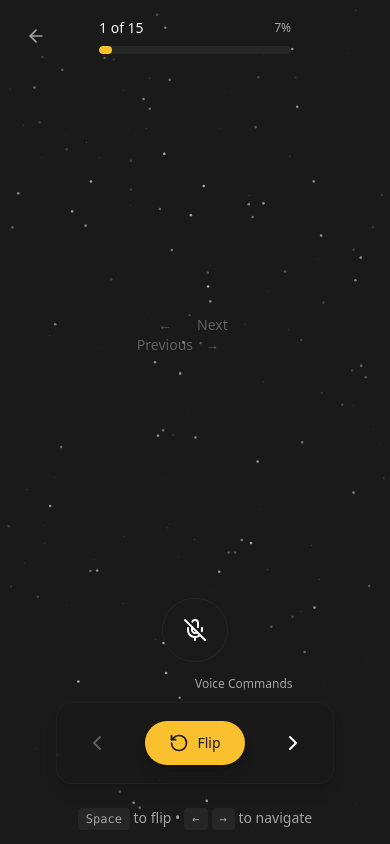
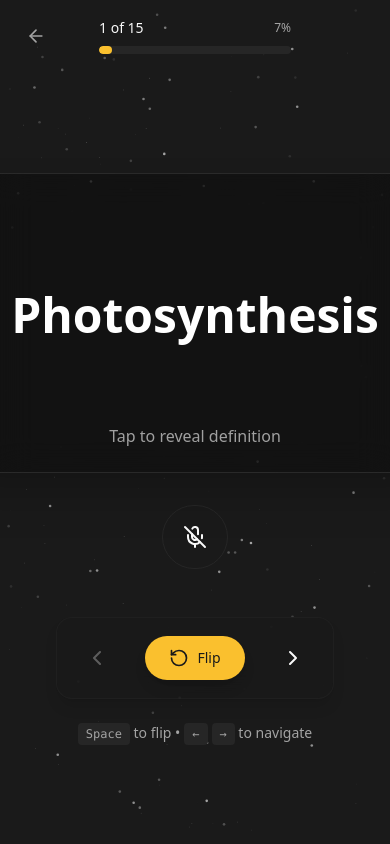
Before and after one commit to SAKETH11111/flashcast-app, a React (Vite) app: page /flashcast-app/study/1 in a window 390 px wide. Built offline with nearby package versions, Linux system fonts and the light colour scheme.

Commit message:
enhance StudyPage functionality and VoiceButton animations; add direction state and improve tooltip interactions

```diff
--- a/src/pages/StudyPage/components/Flashcard.tsx
+++ b/src/pages/StudyPage/components/Flashcard.tsx
@@ -1,165 +1,163 @@
 "use client";
 
 import React from "react";
-import { motion } from "framer-motion";
-import type { PanInfo } from "framer-motion";
+import { motion, AnimatePresence } from "framer-motion";
+import { ChevronLeft, ChevronRight } from "lucide-react";
 import { cn } from "@/lib/utils";
-import { GridPatternBackground } from "@/components/ui/GridPatternBackground";
 import type { FlashcardData } from "../types";
 
 interface FlashcardProps {
   card: FlashcardData;
   isFlipped: boolean;
+  direction: number;
   onFlip: () => void;
   onNext: () => void;
   onPrevious: () => void;
+  isPrevAvailable: boolean;
+  isNextAvailable: boolean;
 }
+
+const cardVariants = {
+  enter: (direction: number) => ({
+    x: direction > 0 ? 200 : -200,
+    opacity: 0,
+  }),
+  center: {
+    zIndex: 1,
+    x: 0,
+    opacity: 1,
+  },
+  exit: (direction: number) => ({
+    zIndex: 0,
+    x: direction < 0 ? 200 : -200,
+    opacity: 0,
+  }),
+};
 
 const Flashcard: React.FC<FlashcardProps> = ({
   card,
   isFlipped,
+  direction,
   onFlip,
   onNext,
   onPrevious,
+  isPrevAvailable,
+  isNextAvailable
 }) => {
-  const handleDragEnd = (_: MouseEvent | TouchEvent | PointerEvent, info: PanInfo) => {
-    const threshold = 100;
-
-    if (info.offset.x > threshold) {
-      onPrevious();
-    } else if (info.offset.x < -threshold) {
-      onNext();
-    }
-  };
-
   return (
+    <div className="relative w-[500px] h-[300px] mx-auto">
+      <AnimatePresence initial={false} custom={direction} mode="wait">
         <motion.div
-      className="relative w-full max-w-2xl mx-auto"
-      drag="x"
-      dragConstraints={{ left: 0, right: 0 }}
-      dragElastic={0.2}
-      onDragEnd={handleDragEnd}
-      whileDrag={{ scale: 0.95 }}
+          key={card.id}
+          custom={direction}
+          variants={cardVariants}
+          initial="enter"
+          animate="center"
+          exit="exit"
+          transition={{
+            x: { type: "spring", stiffness: 400, damping: 40 },
+            opacity: { duration: 0.15 },
+          }}
+          className="absolute w-full h-full"
         >
-      <motion.div
+          <div
+            className="relative w-full h-full cursor-pointer"
+            style={{ transformStyle: "preserve-3d" }}
+            onClick={onFlip}
+          >
+            {/* Front of card (Term) */}
+            <div
               className={cn(
-          "relative w-full h-[400px] md:h-[500px] lg:h-[600px]",
-          "rounded-3xl overflow-hidden cursor-pointer",
-          "transform border-2 border-transparent",
-          "transition-all duration-300 ease-in-out",
-          "hover:border-primary/50 hover:shadow-2xl",
-          "bg-gradient-to-br from-background/80 to-background/60",
-          "backdrop-blur-lg"
+                "absolute inset-0 w-full h-full",
+                "rounded-3xl border border-white/10 bg-black/30 backdrop-blur-lg",
+                "flex flex-col items-center justify-center text-center p-8",
+                "shadow-2xl",
               )}
-        onClick={onFlip}
-        whileHover={{ scale: 1.02 }}
-        whileTap={{ scale: 0.98 }}
-        transition={{ type: "spring", stiffness: 300, damping: 20 }}
               style={{
-          perspective: "1000px",
+                backfaceVisibility: "hidden",
+                transform: isFlipped ? "rotateY(180deg)" : "rotateY(0deg)",
+                transition: "transform 0.4s ease-in-out",
               }}
             >
-        {/* Grid pattern background */}
-        <GridPatternBackground
-          size={30}
-          className="absolute inset-0 opacity-30"
-        />
+              <div className="max-w-lg">
+                <h2 className="text-5xl md:text-6xl font-bold text-white mb-4">
+                  {card.term}
+                </h2>
+              </div>
+              <p className="absolute bottom-6 text-base text-white/60">
+                Tap to reveal definition
+              </p>
+            </div>
 
-        {/* Card content container */}
-        <div className="relative h-full" style={{ transformStyle: "preserve-3d" }}>
-          {/* Front side */}
-          <motion.div
-            className="absolute inset-0 flex flex-col items-center justify-center p-8 md:p-12"
-            animate={{
-              rotateY: isFlipped ? 180 : 0,
-            }}
-            transition={{
-              duration: 0.6,
-              type: "spring",
-              stiffness: 100,
-              damping: 15,
-            }}
+            {/* Back of card (Definition) */}
+            <div
+              className={cn(
+                "absolute inset-0 w-full h-full",
+                "rounded-3xl border border-white/10 bg-black/30 backdrop-blur-lg",
+                "flex flex-col items-center justify-center text-center p-8",
+                "shadow-2xl",
+              )}
               style={{
                 backfaceVisibility: "hidden",
+                transform: isFlipped ? "rotateY(0deg)" : "rotateY(-180deg)",
+                transition: "transform 0.4s ease-in-out",
               }}
             >
-            <div className="text-center max-w-lg">
-              <motion.div
-                initial={{ opacity: 0, y: 20 }}
-                animate={{ opacity: 1, y: 0 }}
-                transition={{ delay: 0.1 }}
-              >
-                <h2 className="text-3xl md:text-4xl lg:text-5xl font-bold text-foreground mb-4">
+              <div className="max-w-lg">
+                <h3 className="text-3xl font-bold text-yellow-400 mb-6">
                   {card.term}
-                </h2>
-                <p className="text-lg text-muted-foreground">
-                  Tap to reveal definition
+                </h3>
+                <p className="text-xl text-white/90 leading-relaxed">
+                  {card.definition}
                 </p>
-              </motion.div>
+              </div>
+              <p className="absolute bottom-6 text-sm text-white/50">
+                Tap to flip back
+              </p>
+            </div>
           </div>
         </motion.div>
+      </AnimatePresence>
 
-          {/* Back side */}
-          <motion.div
-            className="absolute inset-0 flex flex-col items-center justify-center p-8 md:p-12"
-            animate={{
-              rotateY: isFlipped ? 0 : -180,
+      {/* Navigation Buttons */}
+      <button
+        onClick={(e) => {
+          e.stopPropagation();
+          onPrevious();
         }}
-            transition={{
-              duration: 0.6,
-              type: "spring",
-              stiffness: 100,
-              damping: 15,
+        disabled={!isPrevAvailable}
+        className={cn(
+          "absolute left-[-60px] top-1/2 -translate-y-1/2 z-20",
+          "w-14 h-14 rounded-full",
+          "bg-black/20 hover:bg-black/40 border border-white/10",
+          "text-white disabled:opacity-30 disabled:cursor-not-allowed",
+          "transition-all duration-200 hover:scale-105",
+          "backdrop-blur-sm flex items-center justify-center",
+        )}
+        aria-label="Previous card"
+      >
+        <ChevronLeft className="w-7 h-7" />
+      </button>
+
+      <button
+        onClick={(e) => {
+          e.stopPropagation();
+          onNext();
         }}
-            style={{
-              backfaceVisibility: "hidden",
-              transform: "rotateY(180deg)",
-            }}
+        disabled={!isNextAvailable}
+        className={cn(
+          "absolute right-[-60px] top-1/2 -translate-y-1/2 z-20",
+          "w-14 h-14 rounded-full",
+          "bg-black/20 hover:bg-black/40 border border-white/10",
+          "text-white disabled:opacity-30 disabled:cursor-not-allowed",
+          "transition-all duration-200 hover:scale-105",
+          "backdrop-blur-sm flex items-center justify-center",
+        )}
+        aria-label="Next card"
       >
-            <div className="text-center max-w-lg">
-              <motion.div
-                initial={{ opacity: 0, y: 20 }}
-                animate={{ opacity: isFlipped ? 1 : 0, y: isFlipped ? 0 : 20 }}
-                transition={{ delay: isFlipped ? 0.3 : 0 }}
-              >
-                <h3 className="text-2xl md:text-3xl font-semibold text-primary mb-6">
-                  {card.term}
-                </h3>
-                <p className="text-lg md:text-xl text-foreground leading-relaxed">
-                  {card.definition}
-                </p>
-              </motion.div>
+        <ChevronRight className="w-7 h-7" />
+      </button>
     </div>
-          </motion.div>
-        </div>
-
-        {/* Subtle gradient overlay for depth */}
-        <div className="absolute inset-0 bg-gradient-to-t from-black/5 to-transparent pointer-events-none" />
-      </motion.div>
-
-      {/* Card status indicator */}
-      {card.known !== undefined && (
-        <motion.div
-          className={cn(
-            "absolute -top-2 -right-2 w-6 h-6 rounded-full border-2 border-background",
-            card.known
-              ? "bg-green-500"
-              : "bg-red-500"
-          )}
-          initial={{ scale: 0 }}
-          animate={{ scale: 1 }}
-          transition={{ type: "spring", stiffness: 300, damping: 20 }}
-        />
-      )}
-
-      {/* Swipe indicators */}
-      <div className="absolute top-1/2 left-0 transform -translate-y-1/2 -translate-x-full text-muted-foreground/50 text-sm font-medium">
-        ← Previous
-      </div>
-      <div className="absolute top-1/2 right-0 transform -translate-y-1/2 translate-x-full text-muted-foreground/50 text-sm font-medium">
-        Next →
-      </div>
-    </motion.div>
   );
 };
 
--- a/src/pages/StudyPage/components/VoiceButton.tsx
+++ b/src/pages/StudyPage/components/VoiceButton.tsx
@@ -26,40 +26,42 @@ const VoiceButton: React.FC<VoiceButtonProps> = ({ onVoiceToggle }) => {
       animate={{ scale: 1, opacity: 1 }}
       transition={{
         type: "spring",
-        stiffness: 300,
-        damping: 20,
-        delay: 0.3
+        stiffness: 400,
+        damping: 25,
+        delay: 0.2
       }}
     >
-      {/* Pulse animation ring when listening */}
+      {/* Subtle pulse ring when listening */}
       {isListening && (
         <motion.div
-          className="absolute inset-0 rounded-full border-2 border-primary"
+          className="absolute inset-0 rounded-full border border-primary/30"
+          initial={{ scale: 1, opacity: 0.6 }}
           animate={{
-            scale: [1, 1.5, 1],
-            opacity: [0.7, 0, 0.7],
+            scale: [1, 1.3, 1],
+            opacity: [0.6, 0.2, 0.6],
           }}
           transition={{
-            duration: 1.5,
+            duration: 2,
             repeat: Infinity,
             ease: "easeInOut",
           }}
         />
       )}
 
-      {/* Secondary pulse ring */}
+      {/* Secondary subtle ring */}
       {isListening && (
         <motion.div
-          className="absolute inset-0 rounded-full border-2 border-primary"
+          className="absolute inset-0 rounded-full border border-primary/20"
+          initial={{ scale: 1, opacity: 0.4 }}
           animate={{
-            scale: [1, 2, 1],
-            opacity: [0.5, 0, 0.5],
+            scale: [1, 1.5, 1],
+            opacity: [0.4, 0.1, 0.4],
           }}
           transition={{
-            duration: 1.5,
+            duration: 2,
             repeat: Infinity,
             ease: "easeInOut",
-            delay: 0.3,
+            delay: 0.5,
           }}
         />
       )}
@@ -70,15 +72,22 @@ const VoiceButton: React.FC<VoiceButtonProps> = ({ onVoiceToggle }) => {
         onClick={handleToggle}
         className={cn(
           "relative w-16 h-16 rounded-full",
-          "transition-all duration-300",
+          "transition-all duration-300 ease-out",
+          "hover:shadow-lg active:scale-95",
           isListening
-            ? "bg-primary text-primary-foreground shadow-lg scale-110"
-            : "hover:bg-primary/10 hover:border-primary",
+            ? "bg-primary text-primary-foreground shadow-md"
+            : "hover:bg-primary/5 hover:border-primary/50",
         )}
       >
         <motion.div
-          animate={{ rotate: isListening ? 360 : 0 }}
-          transition={{ duration: 0.3 }}
+          animate={{
+            scale: isListening ? 1.1 : 1,
+            rotate: isListening ? [0, 5, -5, 0] : 0
+          }}
+          transition={{
+            scale: { duration: 0.2, ease: "easeOut" },
+            rotate: { duration: 0.4, ease: "easeInOut" }
+          }}
         >
           {isListening ? (
             <Mic className="w-6 h-6" />
@@ -88,39 +97,23 @@ const VoiceButton: React.FC<VoiceButtonProps> = ({ onVoiceToggle }) => {
         </motion.div>
       </Button>
 
-      {/* Status text */}
+      {/* Professional tooltip on hover */}
       <motion.div
-        className="absolute top-full mt-2 left-1/2 transform -translate-x-1/2 whitespace-nowrap"
-        initial={{ opacity: 0, y: -10 }}
-        animate={{ opacity: 1, y: 0 }}
-        transition={{ delay: 0.5 }}
+        className={cn(
+          "absolute bottom-full mb-3 left-1/2 transform -translate-x-1/2",
+          "bg-black/80 text-white text-xs px-3 py-2 rounded-lg",
+          "backdrop-blur-sm border border-white/10",
+          "opacity-0 pointer-events-none",
+          "transition-opacity duration-200",
+          "whitespace-nowrap"
+        )}
+        whileHover={{ opacity: 1 }}
       >
-        <span className="text-xs text-muted-foreground">
-          {isListening ? "Listening..." : "Voice Commands"}
-        </span>
+        {isListening ? "Click to stop listening" : "Click to start voice commands"}
+
+        {/* Tooltip arrow */}
+        <div className="absolute top-full left-1/2 transform -translate-x-1/2 border-4 border-transparent border-t-black/80" />
       </motion.div>
-
-      {/* Voice command hints tooltip (shown when not listening) */}
-      {!isListening && (
-        <motion.div
-          className={cn(
-            "absolute bottom-full mb-2 left-1/2 transform -translate-x-1/2",
-            "bg-popover text-popover-foreground text-xs p-2 rounded-lg",
-            "border shadow-lg max-w-xs text-center",
-            "opacity-0 pointer-events-none group-hover:opacity-100",
-            "transition-opacity duration-200"
-          )}
-          initial={{ opacity: 0, scale: 0.8 }}
-          whileHover={{ opacity: 1, scale: 1 }}
-        >
-          <p className="mb-1 font-medium">Voice Commands:</p>
-          <p>"Flip card" • "Next" • "Previous"</p>
-          <p>"I know this" • "I don't know"</p>
-
-          {/* Tooltip arrow */}
-          <div className="absolute top-full left-1/2 transform -translate-x-1/2 border-4 border-transparent border-t-popover" />
-        </motion.div>
-      )}
     </motion.div>
   );
 };
--- a/src/pages/StudyPage/index.tsx
+++ b/src/pages/StudyPage/index.tsx
@@ -105,11 +105,13 @@ const StudyPage: React.FC = () => {
   });
 
   const [isFlipped, setIsFlipped] = useState(false);
+  const [direction, setDirection] = useState(0);
 
   const currentCard = session.cards[session.currentIndex];
 
   const handleNext = useCallback(() => {
     if (session.currentIndex < session.cards.length - 1) {
+      setDirection(1);
       setSession(prev => ({
         ...prev,
         currentIndex: prev.currentIndex + 1
@@ -120,6 +122,7 @@ const StudyPage: React.FC = () => {
 
   const handlePrevious = useCallback(() => {
     if (session.currentIndex > 0) {
+      setDirection(-1);
       setSession(prev => ({
         ...prev,
         currentIndex: prev.currentIndex - 1
@@ -237,32 +240,32 @@ const StudyPage: React.FC = () => {
           <div className="w-10 h-10" />
         </div>
 
-        <div className="flex-1 flex items-center justify-center p-4 md:p-8">
-          <div className="relative">
+        <div className="flex-1 flex flex-col items-center justify-center p-4 md:p-8">
+          <div className="flex flex-col items-center space-y-8">
             <Flashcard
               card={currentCard}
               isFlipped={isFlipped}
+              direction={direction}
               onFlip={handleFlip}
               onNext={handleNext}
               onPrevious={handlePrevious}
+              isPrevAvailable={session.currentIndex > 0}
+              isNextAvailable={session.currentIndex < session.cards.length - 1}
             />
+
+            <div className="flex flex-col items-center space-y-6">
+              <VoiceButton />
+              <StudyControls
+                isFlipped={isFlipped}
+                onFlip={handleFlip}
+                onNext={handleNext}
+                onPrevious={handlePrevious}
+                canGoBack={session.currentIndex > 0}
+                canGoForward={session.currentIndex < session.cards.length - 1}
+                onMarkKnown={handleMarkKnown}
+              />
+            </div>
           </div>
-        </div>
-
-        <div className="pb-4 md:pb-8">
-          <div className="flex justify-center mb-4">
-            <VoiceButton />
-          </div>
-
-          <StudyControls
-            canGoBack={session.currentIndex > 0}
-            canGoForward={session.currentIndex < session.cards.length - 1}
-            isFlipped={isFlipped}
-            onPrevious={handlePrevious}
-            onNext={handleNext}
-            onFlip={handleFlip}
-            onMarkKnown={handleMarkKnown}
-          />
         </div>
       </div>
     </div>
```
Also changed, not shown: src/components/ui/sign-in-flow-1.tsx (+38 -24 lines). Lines whose indentation alone changed are shown as unchanged.
